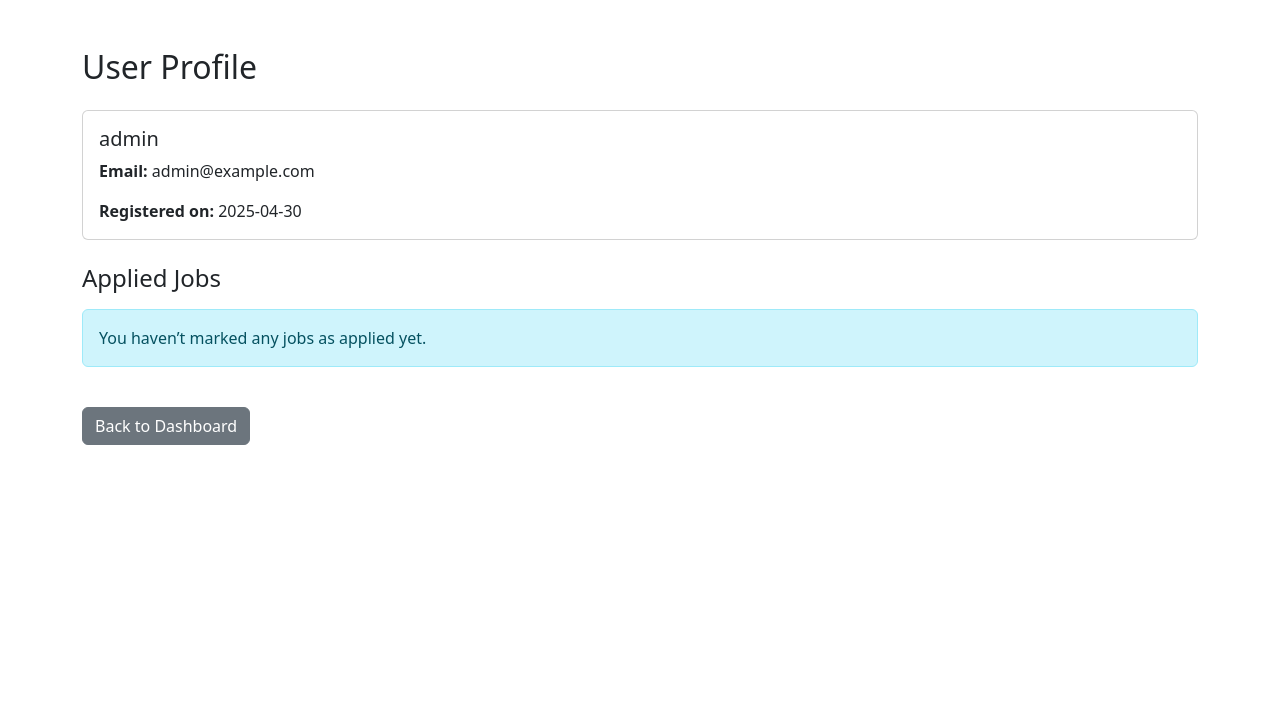
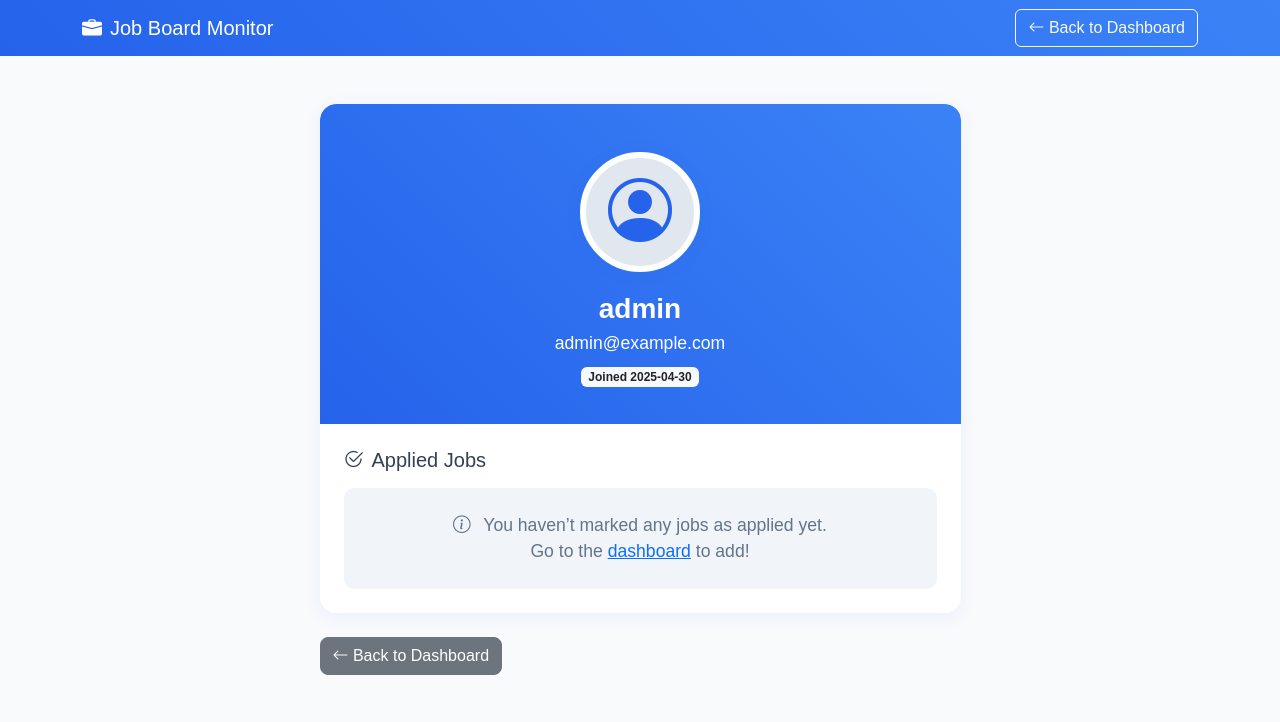
Before and after one commit to ashmithhmaddala/job-board-app, a Flask app: page /profile in a window 1280 px wide. Shown: the top 722 px of the page. Run offline with Flask 3, Linux system fonts and the light colour scheme; a user stored in the database is signed in.

Commit message:
Updated UI for profile.html

```diff
--- a/templates/profile.html
+++ b/templates/profile.html
@@ -2,40 +2,157 @@
 <html lang="en">
 <head>
     <meta charset="UTF-8">
-    <title>Your Profile</title>
+    <title>Your Profile | Job Board Monitor</title>
+    <meta name="viewport" content="width=device-width, initial-scale=1.0">
+    <!-- Bootstrap & Icons -->
     <link href="https://cdn.jsdelivr.net/npm/bootstrap@5.3.0-alpha1/dist/css/bootstrap.min.css" rel="stylesheet">
+    <link rel="stylesheet" href="https://cdn.jsdelivr.net/npm/bootstrap-icons@1.8.1/font/bootstrap-icons.css">
+    <style>
+        body {
+            background: #f8fafc;
+            font-family: 'Poppins', sans-serif;
+            color: #334155;
+        }
+        .profile-card {
+            border-radius: 16px;
+            box-shadow: 0 4px 18px rgba(37,99,235,0.07);
+            overflow: hidden;
+            background: #fff;
+            margin-bottom: 32px;
+        }
+        .profile-header {
+            background: linear-gradient(45deg, #2563eb, #3b82f6);
+            color: white;
+            border-radius: 16px 16px 0 0;
+            text-align: center;
+            padding-top: 48px;
+            padding-bottom: 36px;
+            min-height: 180px;
+            position: relative;
+        }
+        .profile-avatar {
+            width: 120px;
+            height: 120px;
+            border-radius: 50%;
+            border: 6px solid #fff;
+            background: #e0e7ef;
+            display: flex;
+            align-items: center;
+            justify-content: center;
+            font-size: 4rem;
+            color: #2563eb;
+            margin: 0 auto 10px auto;
+            box-shadow: 0 2px 16px rgba(37,99,235,0.08);
+            position: static;
+        }
+
+        .profile-header-content {
+            margin-top: 20px;
+        }
+        .applied-table th, .applied-table td {
+            vertical-align: middle;
+        }
+        .applied-table th {
+            background: #f1f5f9;
+        }
+        .btn-remove {
+            border-radius: 20px;
+        }
+        .no-applied {
+            background: #f1f5f9;
+            border-radius: 10px;
+            padding: 24px;
+            text-align: center;
+            color: #64748b;
+            font-size: 1.1rem;
+        }
+        .back-btn {
+            border-radius: 8px;
+            font-weight: 500;
+        }
+    </style>
 </head>
 <body>
-<div class="container py-5">
-    <h2 class="mb-4">User Profile</h2>
-    <div class="card mb-4">
-        <div class="card-body">
-            <h5 class="card-title">{{ user.username }}</h5>
-            <p class="card-text"><strong>Email:</strong> {{ user.email }}</p>
-            <p class="card-text"><strong>Registered on:</strong> {{ user.created_at.strftime('%Y-%m-%d') }}</p>
+    <nav class="navbar navbar-expand-lg navbar-dark" style="background: linear-gradient(45deg, #2563eb, #3b82f6);">
+        <div class="container">
+            <a class="navbar-brand" href="{{ url_for('dashboard') }}">
+                <i class="bi bi-briefcase-fill me-2"></i>Job Board Monitor
+            </a>
+            <div>
+                <a class="btn btn-outline-light" href="{{ url_for('dashboard') }}">
+                    <i class="bi bi-arrow-left"></i> Back to Dashboard
+                </a>
             </div>
         </div>
-    <h4 class="mb-3">Applied Jobs</h4>
-    {% if user.applied %}
-        <div class="list-group">
-            {% for job in user.applied %}
-                <div class="list-group-item d-flex justify-content-between align-items-center">
-                    <div>
-                        <strong>{{ job.title }}</strong> at {{ job.company }}
-                        <br>
-                        <small>{{ job.location }} | {{ job.date_posted.strftime('%Y-%m-%d') if job.date_posted else 'Unknown' }}</small>
+    </nav>
+
+    <div class="container py-5">
+        <div class="row justify-content-center">
+            <div class="col-lg-7">
+                <div class="profile-card mb-4 position-relative">
+                    <div class="profile-header">
+                        <div class="profile-avatar">
+                            <i class="bi bi-person-circle"></i>
                         </div>
-                    <div>
-                        <a href="{{ job.application_link }}" target="_blank" class="btn btn-primary btn-sm">View</a>
-                        <a href="{{ url_for('unapply_job', job_id=job.id) }}" class="btn btn-outline-danger btn-sm">Remove</a>
+                        <div class="profile-header-content">
+                            <h3 class="mb-1" style="font-weight:600;">{{ user.username }}</h3>
+                            <div style="font-size:1.1rem;">{{ user.email }}</div>
+                            <div class="mt-2">
+                                <span class="badge bg-light text-dark">Joined {{ user.created_at.strftime('%Y-%m-%d') }}</span>
                             </div>
                         </div>
+                    </div>
+                    <div class="p-4">
+                        <h5 class="mb-3"><i class="bi bi-check2-circle me-2"></i>Applied Jobs</h5>
+                        {% if user.applied %}
+                            <div class="table-responsive">
+                                <table class="table applied-table align-middle">
+                                    <thead>
+                                        <tr>
+                                            <th>Title</th>
+                                            <th>Company</th>
+                                            <th>Location</th>
+                                            <th>Date Posted</th>
+                                            <th>Actions</th>
+                                        </tr>
+                                    </thead>
+                                    <tbody>
+                                    {% for job in user.applied %}
+                                        <tr>
+                                            <td>
+                                                <strong>{{ job.title }}</strong>
+                                            </td>
+                                            <td>{{ job.company }}</td>
+                                            <td>{{ job.location }}</td>
+                                            <td>{{ job.date_posted.strftime('%Y-%m-%d') if job.date_posted else 'Unknown' }}</td>
+                                            <td>
+                                                <a href="{{ job.application_link }}" target="_blank" class="btn btn-primary btn-sm me-1" title="View Job">
+                                                    <i class="bi bi-link-45deg"></i>
+                                                </a>
+                                                <a href="{{ url_for('unapply_job', job_id=job.id) }}" class="btn btn-outline-danger btn-sm btn-remove" title="Remove from Applied">
+                                                    <i class="bi bi-trash"></i>
+                                                </a>
+                                            </td>
+                                        </tr>
                                     {% endfor %}
+                                    </tbody>
+                                </table>
                             </div>
                         {% else %}
-        <div class="alert alert-info">You haven’t marked any jobs as applied yet.</div>
+                            <div class="no-applied">
+                                <i class="bi bi-info-circle me-2"></i>
+                                You haven’t marked any jobs as applied yet.<br>
+                                Go to the <a href="{{ url_for('dashboard') }}">dashboard</a> to add!
+                            </div>
                         {% endif %}
-    <a href="{{ url_for('dashboard') }}" class="btn btn-secondary mt-4">Back to Dashboard</a>
                     </div>
+                </div>
+                <a href="{{ url_for('dashboard') }}" class="btn btn-secondary back-btn">
+                    <i class="bi bi-arrow-left"></i> Back to Dashboard
+                </a>
+            </div>
+        </div>
+    </div>
+    <script src="https://cdn.jsdelivr.net/npm/bootstrap@5.3.0-alpha1/dist/js/bootstrap.bundle.min.js"></script>
 </body>
 </html>
```
Lines whose indentation alone changed are shown as unchanged.
